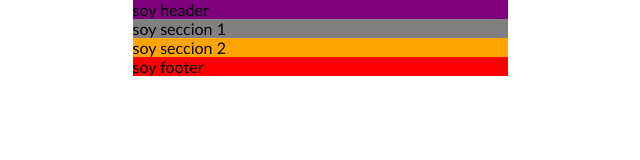
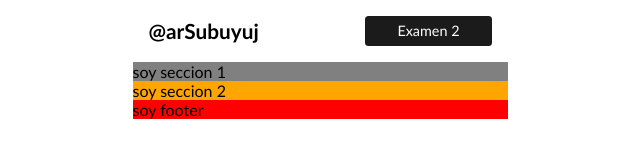
Before and after one commit to Leibril2007/segunda_practica, a plain HTML site: page index.html in a window 1280 px wide. Shown: the whole page, without its empty margins (320-960 px from the left). Drawn offline with Linux system fonts and the light colour scheme.

Commit message:
creación del header

```diff
--- a/header/header.css
+++ b/header/header.css
@@ -1,3 +1,18 @@
 .header{
-    background-color: purple;
+    display: flex;
+    justify-content: space-between;
+    align-items: center;
+    padding: 1rem 1rem;
 }
+
+.usuario{
+    font-size: 1.3rem;
+}
+
+.botonHead{
+    font-size: 0.9rem;
+    background-color: rgb(27, 27, 27);
+    color: white;
+    padding: 0.4rem 2rem;
+    border-radius: 3.5px;
+}
--- a/header/header.js
+++ b/header/header.js
@@ -1,3 +1,9 @@
 let vHeader = document.querySelector(".header");
 
-vHeader.innerHTML = `soy header`;
+vHeader.innerHTML = `
+
+    <h1 class="usuario">@arSubuyuj</h1>
+    <div class="botonHead">Examen 2</div>
+
+
+`;
```
